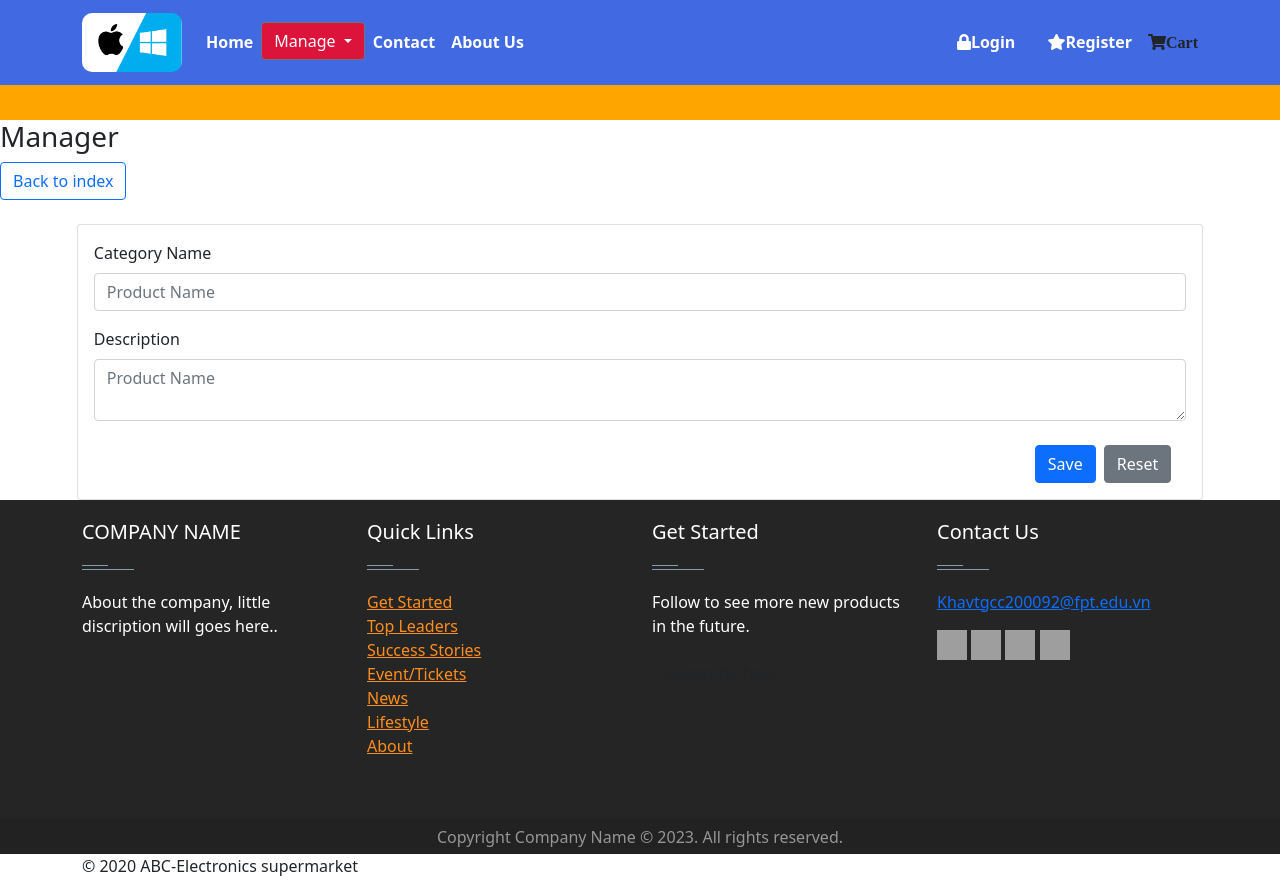
After one commit to ASMProjectWebHL/Asm_Webproject, a Symfony app: template templates/category/form.html.twig in a window 1280 px wide. The commit adds this page. Run offline with Twig, Linux system fonts and the light colour scheme; the template is opened without the code that fills it, so the values that code supplies are empty; form fields are guessed from the names that the template uses; some libraries are stand-ins or nearby versions; grey boxes are pictures that could not be loaded.

Commit message:
Create a product category view page

```diff
--- a/templates/base.html.twig
+++ b/templates/base.html.twig
@@ -76,7 +76,7 @@
 
         <ul class="dropdown-menu" aria-labelledby="dropdownMenuLink">
           <li><a class="dropdown-item" href="{{path('product_show')}}">Product</a></li>
-          {# <li><a class="dropdown-item" href="{{path('category_show')}}">Category</a></li> #}
+          <li><a class="dropdown-item" href="{{path('category_show')}}">Category</a></li>
         </ul>
       </div>
             <li class="nav-item active">
--- /dev/null
+++ b/templates/category/form.html.twig
@@ -0,0 +1,53 @@
+{% extends "base.html.twig" %}
+{% block title %}
+    Admin Page - Product
+{% endblock %}
+{% block body %}
+      <div className="page-heading pb-2 mt-4 mb-2 ">
+                <h3>Manager</h3> <a href="{{path('category_show')}}"><button type="button" class="btn btn-outline-primary">Back to index</button></a>
+            </div>
+            <div class="page-content mt-4" style="    margin-left: 6%;
+    margin-right: 6%;">
+     <!-- Display message -->
+                        {% for message in app.flashes('success') %}
+                        <div class="alert alert-success">
+                              {{ message }}
+                       </div>
+                        {% endfor %}
+              <!-- End display message -->
+                <div class="card">
+                    <div class="card-content">
+                        <div class="card-body">
+                            {# <form class="form form-vertical" method="POST" action="#"> #}
+                            {{ form_start(form,{'attr':{'class':'form form-vertical'}} ) }}
+                                <div class="form-body">
+                                    <div class="row">
+
+                                        <div class="col-12">
+                                            <div class="form-group">
+                                                <label for="first-name-vertical">Category Name</label>
+                                                {{ form_widget(form.name, {'attr':{'placeholder':'Product Name'}}) }}
+                                            </div>
+                                        </div>
+                                            <div class="form-group">
+                                                <label for="first-name-vertical">Description</label>
+                                                {{ form_widget(form.description, {'attr':{'placeholder':'Product Name'}}) }}
+                                            </div>
+                                        </div>
+
+                                        <div class="col-12 d-flex justify-content-end pt-2">
+                                            {{ form_widget(form.save,{'attr':{'class':'btn btn-primary me-2'}}) }}
+                                          <button type="reset"
+                                                class="btn btn-secondary">Reset</button>
+                                        </div>
+                                    </div>
+
+                                </div>
+                            {# </form> #}
+                            {{ form_end(form) }}
+                        </div> <!--card body-->
+
+                    </div> <!--card content-->
+                </div> <!--card-->
+            </div><!--page content-->
+{% endblock %}
--- a/templates/home.html.twig
+++ b/templates/home.html.twig
@@ -73,7 +73,7 @@
 
         <ul class="dropdown-menu" aria-labelledby="dropdownMenuLink">
           <li><a class="dropdown-item" href="{{path('product_show')}}">Product</a></li>
-          {# <li><a class="dropdown-item" href="{{path('category_show')}}">Category</a></li> #}
+          <li><a class="dropdown-item" href="{{path('category_show')}}">Category</a></li>
         </ul>
       </div>
             <li class="nav-item active">
```
Also changed, not shown: src/Controller/CategoryController.php (added, +34 -0 lines), src/Form/CategoryType.php (added, +37 -0 lines), src/Repository/CategoryRepository.php (added, +67 -0 lines), templates/category/index.html.twig (added, +51 -0 lines), public/uploads/Apple-14-promax-deep-purp-300x300-64008a12c79e1.webp (added).
